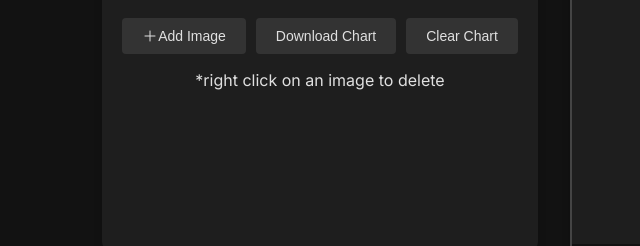
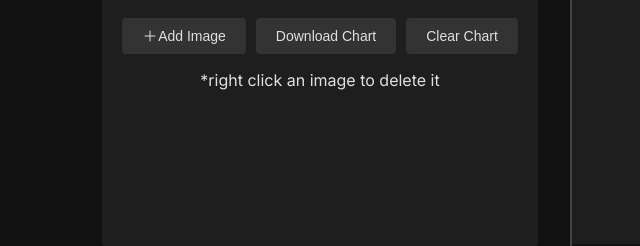
Before and after one commit to kalishert25/alignmentChartTool, a plain HTML site: page index.html in a window 1280 px wide. Shown: the part 390-636 px from the top of the page, 2-642 px from the left. Drawn offline with Linux system fonts and the light colour scheme.

Commit message:
change wording

```diff
--- a/index.html
+++ b/index.html
@@ -193,7 +193,7 @@
                 <button onclick="downloadCanvas()">Download Chart</button>
                 <button id="clear-chart-button" onclick="clearImages()">Clear Chart</button>
             </div>
-            <p>*right click on an image to delete</p>
+            <p>*right click an image to delete it</p>
         </div>
 
         <div id="canvas-container">
```
